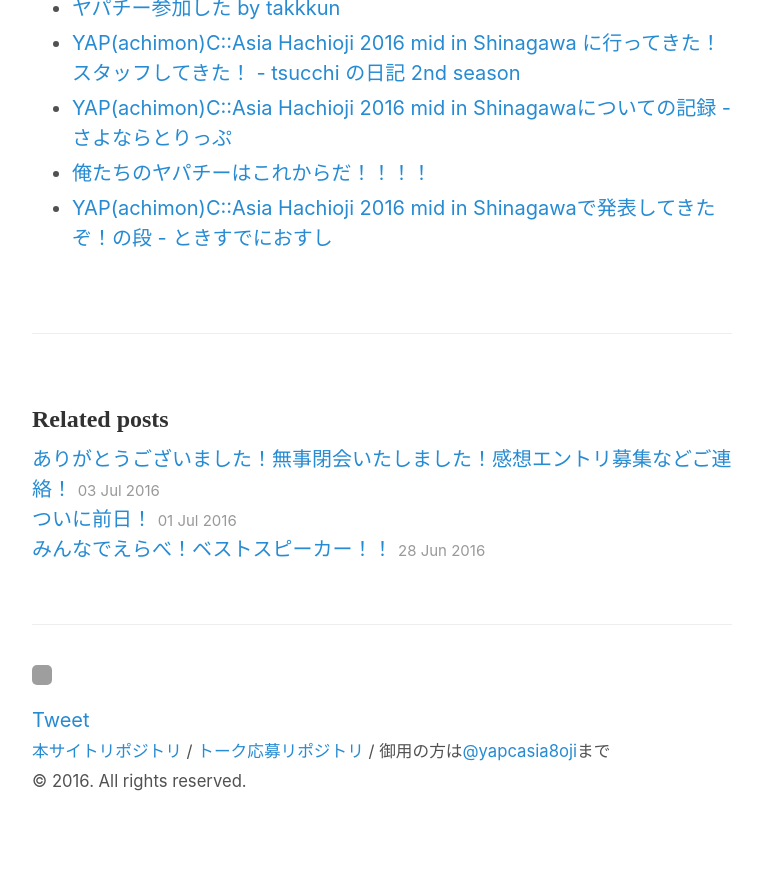
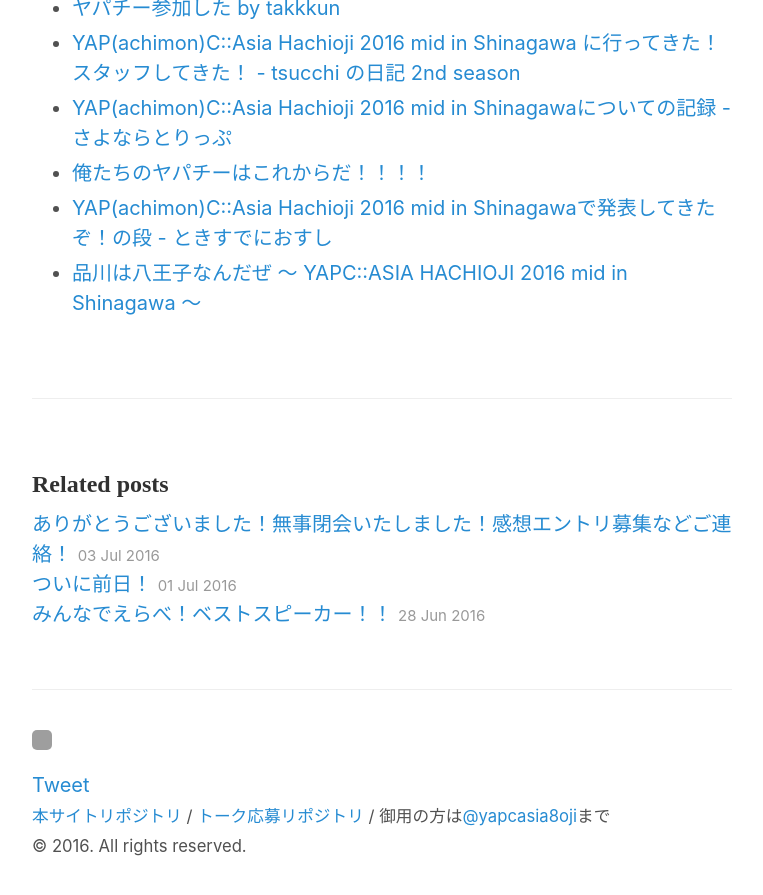
Before and after one commit to hachiojipm/yapcasia-8oji-2016mid, a Jekyll site: the page built from _posts/2016-07-05-blog-entries.md, in a window 1280 px wide and 900 px high, scrolled down 2720 px. Shown: the top 895 px of the window, without its empty margins (258-1021 px from the left). Built offline with Jekyll 4.4.1, drawn with Linux system fonts in a browser that asks for light colours; comment, search, counter and statistics services are not loaded; before the commit the page ends 3555 px from its top, so only the background shows below that; grey boxes are pictures that could not be loaded.

Commit message:
add new entry

```diff
--- a/_posts/2016-07-05-blog-entries.md
+++ b/_posts/2016-07-05-blog-entries.md
@@ -48,3 +48,4 @@
 - [YAP(achimon)C::Asia Hachioji 2016 mid in Shinagawaについての記録 - さよならとりっぷ](http://b-kaxa.hateblo.jp/entry/2016/07/07/002730)
 - [俺たちのヤパチーはこれからだ！！！！](http://damenaragyouza.hatenablog.jp/entry/2016/07/07/152543)
 - [YAP(achimon)C::Asia Hachioji 2016 mid in Shinagawaで発表してきたぞ！の段 - ときすでにおすし](http://osushi.me/entries/1)
+- [品川は八王子なんだぜ 〜 YAPC::ASIA HACHIOJI 2016 mid in Shinagawa 〜](https://note.mu/kkotaro0111/n/ncd5c03234e8d)
```
